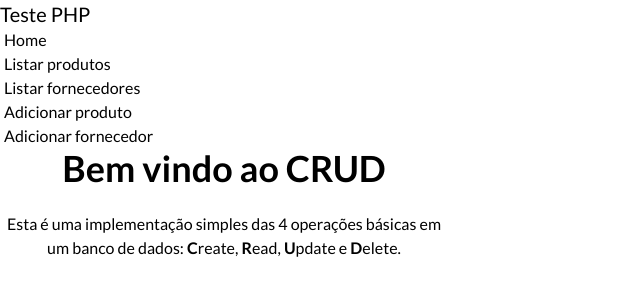
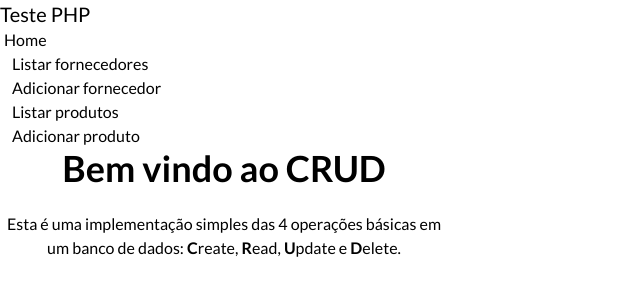
Before and after one commit to lucasffgomes/teste-php, a PHP site: page / in a window 1280 px wide. Shown: the top 300 px of the page, without its empty margins (0-640 px from the left). Run offline with PHP 8.4, Linux system fonts and the light colour scheme; style sheets or scripts are compiled from the project's sources.

Commit message:
alter home

```diff
--- a/app/views/home.php
+++ b/app/views/home.php
@@ -5,12 +5,12 @@
                 <a href="/" class="btn btn-ghost normal-case text-xl">Teste PHP</a>
             </div>
             <div class="flex-none">
-                <ul class="menu menu-horizontal px-1">
-                    <li><a href="/">Home</a></li>
+                <ul class="menu menu-horizontal px-1 space-x-2">
+                    <li><a class="active" href="/">Home</a></li>
+                    <li><a href="/listar/fornecedores">Listar fornecedores</a></li>
+                    <li><a href="/adicionar/produto">Adicionar fornecedor</a></li>
                     <li><a href="/listar/produtos">Listar produtos</a></li>
-                    <li><a href="/listar/fornecedores">Listar fornecedores</a></li>
                     <li><a href="/adicionar/fornecedor">Adicionar produto</a></li>
-                    <li><a href="/adicionar/produto">Adicionar fornecedor</a></li>
                 </ul>
             </div>
         </div>
```
